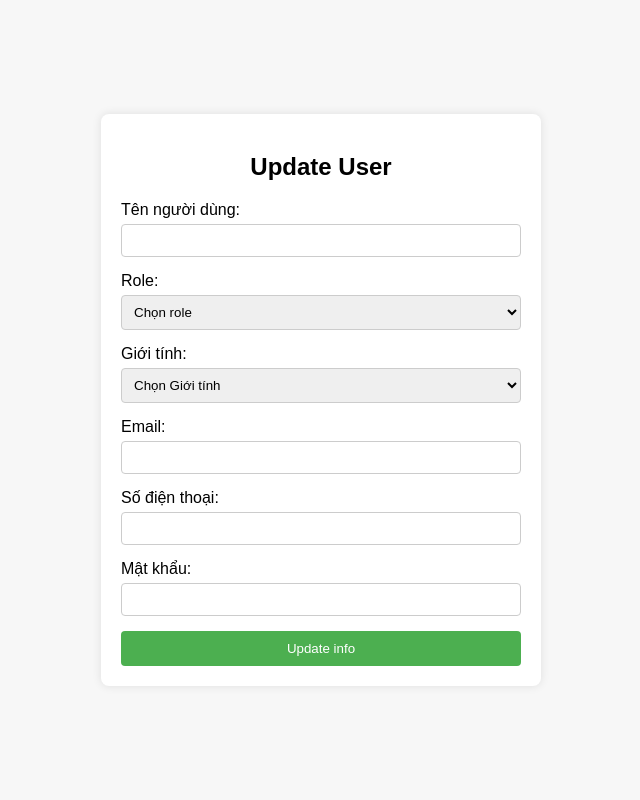
After one commit to Thenam2kx/BE_PHP-XTH-MVC, a PHP site: template Admin/src/Views/UpdateUserView.php in a window 1280 px wide. The commit adds this page. Shown: the whole page, without its empty margins (319-959 px from the left). Run offline with PHP 8.4, Linux system fonts and the light colour scheme; the template is opened without the code that fills it, so the values that code supplies are empty.

Commit message:
upload code

```diff
--- a/Admin/src/Views/CreatePrdView.php
+++ b/Admin/src/Views/CreatePrdView.php
@@ -76,7 +76,7 @@
 <body>
   <div class="container">
     <h2>Tạo Sản Phẩm Mới</h2>
-    <form id="productForm" method="post" enctype='multipart/form-data'>
+    <form action="?action=CreatePrd" id="productForm" method="post" enctype='multipart/form-data'>
       <div class="form-group">
         <label for="productName">Tên sản phẩm:</label>
         <input type="text" id="productName" name="productName" required>
--- a/Admin/src/Views/Home.php
+++ b/Admin/src/Views/Home.php
@@ -153,7 +153,7 @@
                 <td><?= $product['CreateAt'] ?></td>
                 <td class="actions">
                   <form action="" method="post">
-                    <button class="update"><a href="?action=UpdatePrd&id=<?= $product['ProductID'] ?>">Cập Nhật</a></button>
+                    <button class="update"><a href="?action=Updateview&id=<?= $product['ProductID'] ?>">Cập Nhật</a></button>
                     <button class="delete"><a href="?action=DeletePrd&id=<?= $product['ProductID'] ?>">Xoa</a></button>
                   </form>
                 </td>
@@ -167,7 +167,7 @@
   </div>
 
   <div style="display: flex; align-items: center; justify-content:center; margin-top:40px;">
-    <button  class="update"><a href="?action=CreatePrd">Add new Product</a></button>
+    <button  class="update"><a href="?action=CreatePrdView">Add new Product</a></button>
   </div>
 
 </body>
--- a/Admin/src/Views/UpdatePrdView.php
+++ b/Admin/src/Views/UpdatePrdView.php
@@ -76,7 +76,7 @@
 <body>
   <div class="container">
     <h2>Update Product</h2>
-    <form id="productForm" method="post">
+    <form action="?action=UpdatePrd&id=<?= $infoPrd['ProductID'] ?>" id="productForm" method="post">
       <div class="form-group">
         <label for="productName">Tên sản phẩm:</label>
         <input type="text" id="productName" name="productName" value="<?= $infoPrd['ProductName'] ?>" required>
--- /dev/null
+++ b/Admin/src/Views/UpdateUserView.php
@@ -0,0 +1,131 @@
+<!DOCTYPE html>
+<html lang="en">
+<head>
+  <meta charset="UTF-8">
+  <meta name="viewport" content="width=device-width, initial-scale=1.0">
+  <title>Form update user</title>
+  <style>
+    body {
+      font-family: Arial, sans-serif;
+      background-color: #f7f7f7;
+      display: flex;
+      justify-content: center;
+      align-items: center;
+      height: 100vh;
+      margin: 0;
+    }
+
+    .container {
+      background-color: #fff;
+      padding: 20px;
+      border-radius: 8px;
+      box-shadow: 0 0 10px rgba(0, 0, 0, 0.1);
+      width: 400px;
+    }
+
+    h2 {
+      text-align: center;
+      margin-bottom: 20px;
+    }
+
+    .form-group {
+      margin-bottom: 15px;
+    }
+
+    label {
+      display: block;
+      margin-bottom: 5px;
+    }
+
+    input,
+    textarea,
+    select {
+      width: 100%;
+      padding: 8px;
+      box-sizing: border-box;
+      border: 1px solid #ccc;
+      border-radius: 4px;
+    }
+
+    textarea {
+      resize: vertical;
+    }
+
+    .error {
+      color: red;
+      font-size: 0.875em;
+      display: none;
+    }
+
+    button {
+      width: 100%;
+      padding: 10px;
+      background-color: #4CAF50;
+      color: white;
+      border: none;
+      border-radius: 4px;
+      cursor: pointer;
+    }
+
+    button:hover {
+      background-color: #45a049;
+    }
+  </style>
+</head>
+
+<body>
+  <div class="container">
+    <h2>Update User</h2>
+    <form action="?action=UpdateUser&id=<?= $infoUser['UserID'] ?>" id="productForm" method="post" enctype='multipart/form-data'>
+      <div class="form-group">
+        <label for="userName">Tên người dùng:</label>
+        <input type="text" id="userName" name="userName" value="<?= $infoUser['FullName'] ?>" required>
+        <span class="error" id="userNameError"></span>
+      </div>
+      <div class="form-group">
+        <label for="userRole">Role:</label>
+        <select id="userRole" name="userRole" required>
+          <option value="">Chọn role</option>
+          <?php
+            foreach ($roles as $role) { ?>
+              <option <?php if ($infoUser['UserID'] === $role['RoleID']) { echo 'selected'; } ?> value="<?= $role['RoleID'] ?>"><?= $role['RoleName'] ?></option>
+            <?php
+            }
+          ?>
+        </select>
+        <span class="error" id="productCategoryError"></span>
+      </div>
+
+      <div class="form-group">
+        <label for="userRole">Giới tính:</label>
+        <select id="userRole" name="userGender" required>
+          <option value="0">Chọn Giới tính</option>
+          <option value="0">Nam</option>
+          <option value="1">Nữ</option>
+        </select>
+        <span class="error" id="productCategoryError"></span>
+      </div>
+
+      <div class="form-group">
+        <label for="userEmail">Email:</label>
+        <input type="text" id="userEmail" name="userEmail" value="<?= $infoUser['Email'] ?>" required>
+        <span class="error" id="userEmailError"></span>
+      </div>
+      <div class="form-group">
+        <label for="userPhone">Số điện thoại:</label>
+        <input type="text" id="userPhone" name="userPhone" value="<?= $infoUser['Phone'] ?>" required>
+        <span class="error" id="userPhoneError"></span>
+      </div>
+      <div class="form-group">
+        <label for="userPass">Mật khẩu:</label>
+        <input type="text" id="userPass" name="userPass" value="<?= $infoUser['Password'] ?>" required>
+        <span class="error" id="userPassError"></span>
+      </div>
+
+      <button type="submit" name="UpdateUser">Update info</button>
+    </form>
+  </div>
+
+</body>
+
+</html>
```
Also changed, not shown: Admin/index.php (+24 -0 lines), Admin/src/Controllers/ProductCtrl.php (+9 -3 lines), Admin/src/Controllers/UserCtrl.php (+23 -19 lines), Admin/src/Views/UserView.php (+12 -12 lines), Admin/public/images/1717572899full-stack-developer-4.png (added), Admin/public/images/1717573111pexels-veeterzy-39811.jpg (added).
